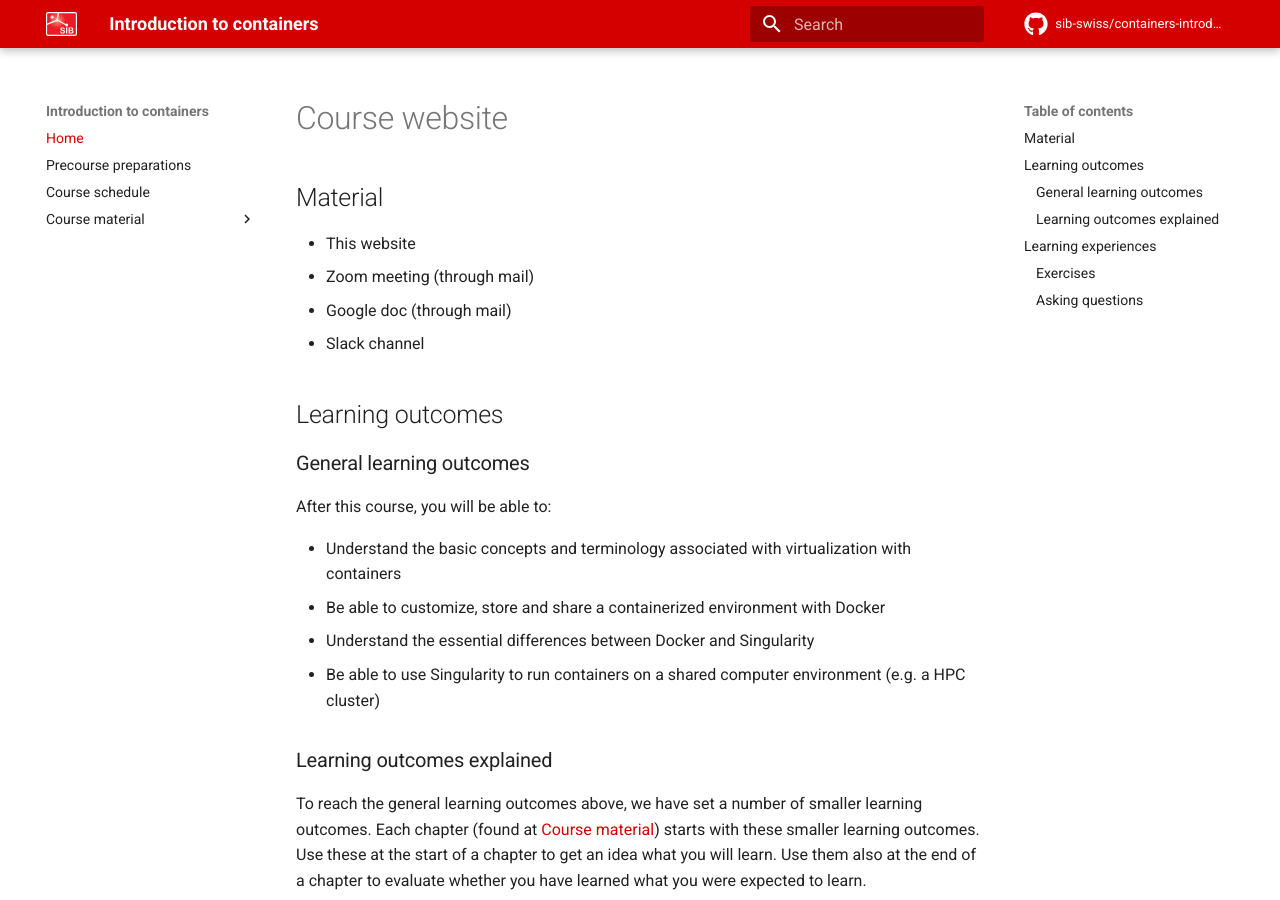
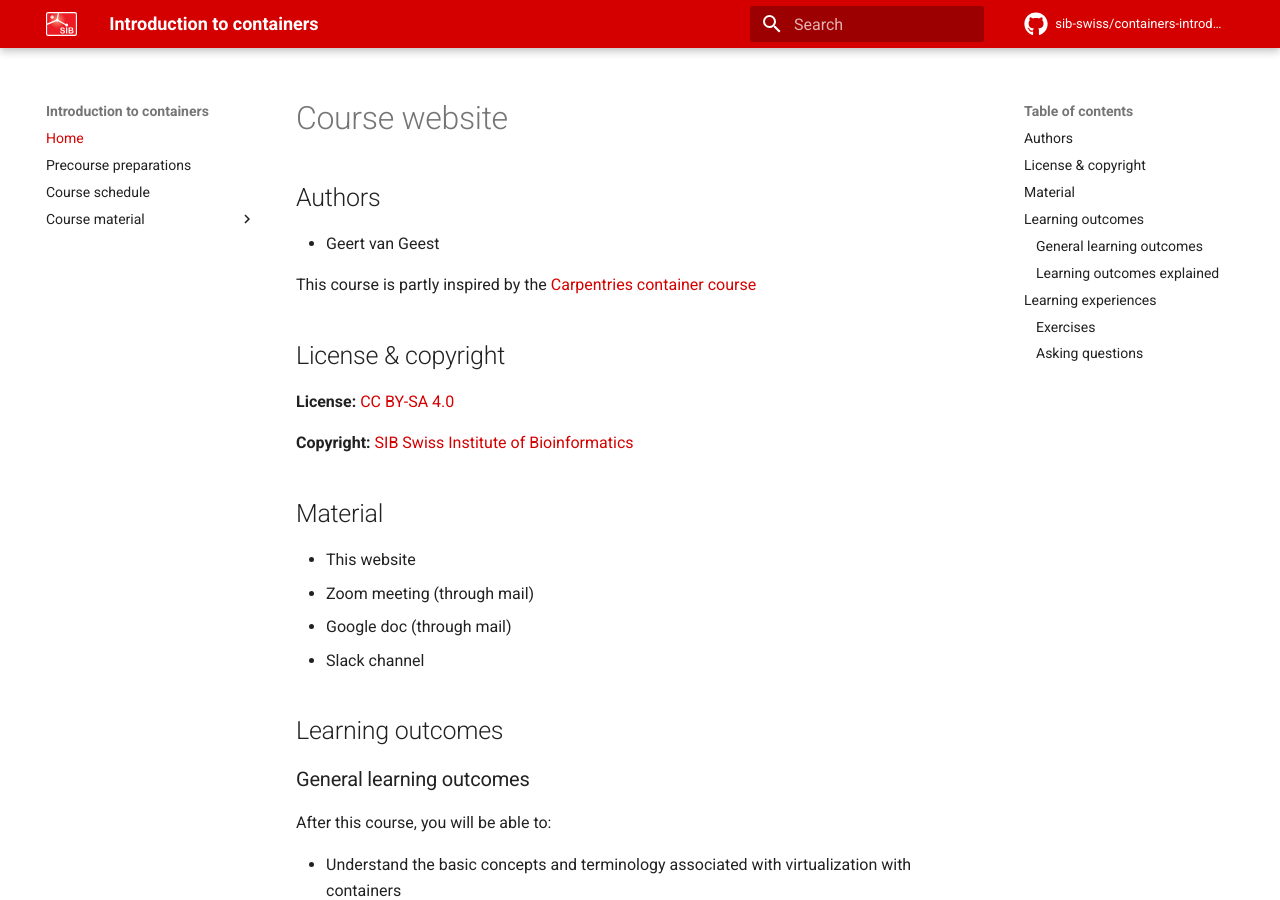
Before and after one commit to sib-swiss/containers-introduction-training, an MkDocs documentation site: the page built from docs/index.md, in a window 1280 px wide and 900 px high. Built offline with MkDocs 1.6.1 and Material for MkDocs 9.7.7, drawn with Linux system fonts in a browser that asks for light colours; comment, search, counter and statistics services are not loaded; the version menu is left out.

Commit message:
added authors and license

```diff
--- a/docs/index.md
+++ b/docs/index.md
@@ -1,4 +1,16 @@
 # Course website
+
+## Authors
+
+- Geert van Geest
+
+This course is partly inspired by the [Carpentries container course](https://epcced.github.io/2020-12-08-Containers-Online/index.html)
+
+## License & copyright
+
+**License:** [CC BY-SA 4.0](https://raw.githubusercontent.com/sib-swiss/single-cell-training/master/LICENCE)
+
+**Copyright:** [SIB Swiss Institute of Bioinformatics](https://www.sib.swiss/)
 
 ## Material
 
```
